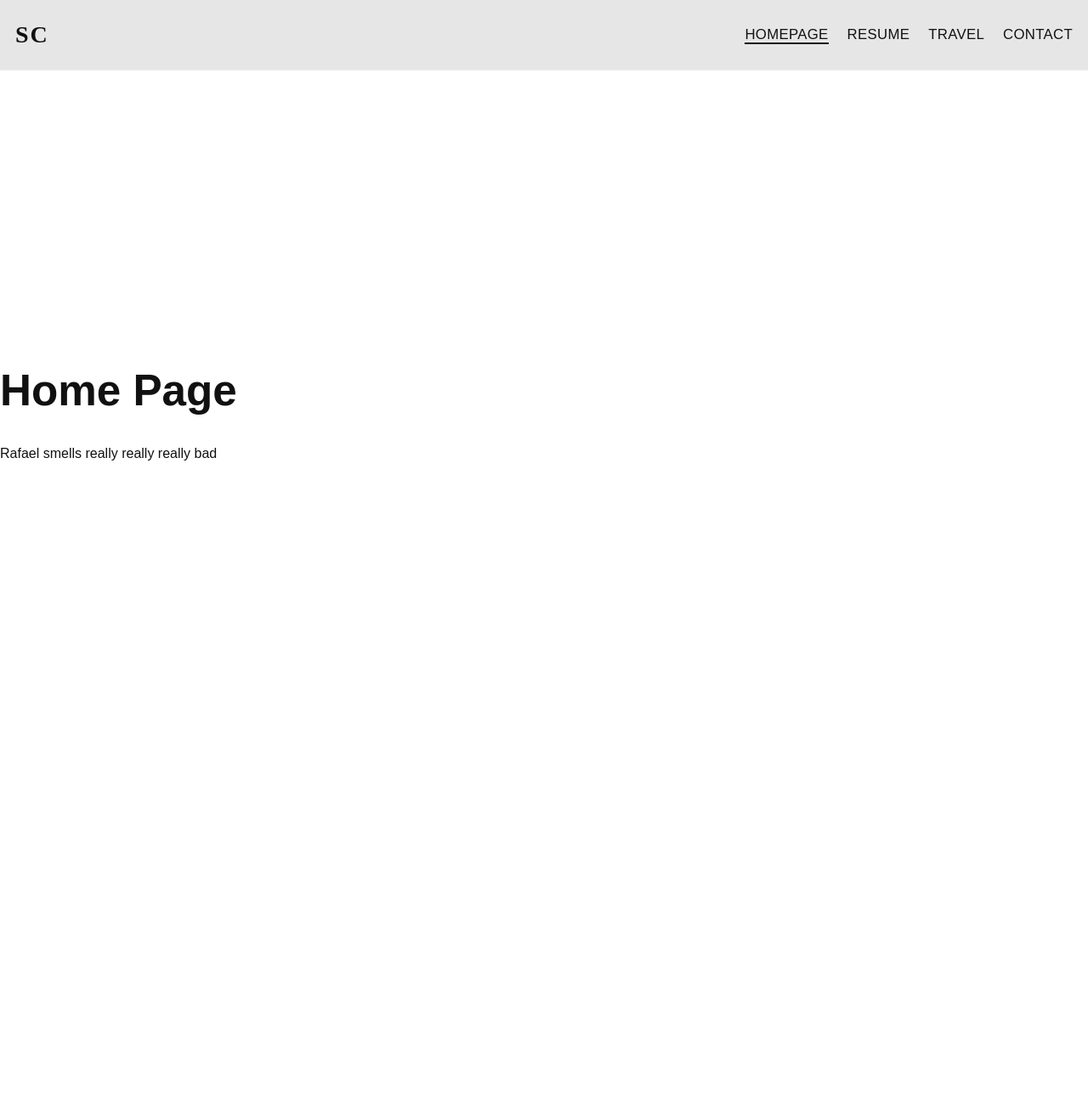
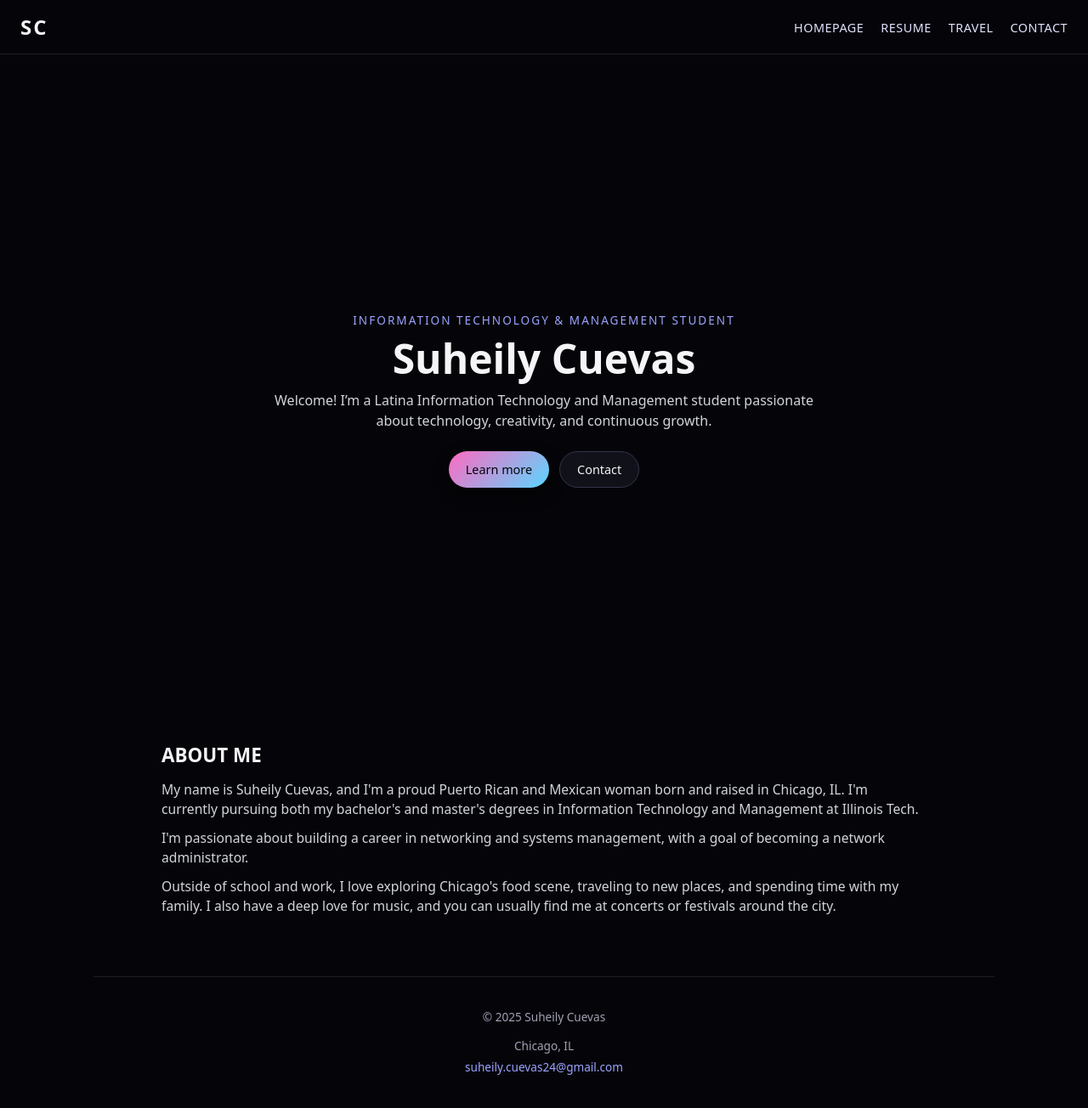
Before and after one commit to scuevas1/portfolio-site, a React (Vite) app: page / in a window 1280 px wide. Shown: the top 1304 px of the page at 85% size. Before the commit the page ends 880 px from the top, so only its background shows below. Built offline with nearby package versions, Linux system fonts and the light colour scheme.

Commit message:
fix: fixing all of my errors. also adding more style to the landing page.

```diff
--- a/src/App.css
+++ b/src/App.css
@@ -1,79 +1,253 @@
-html, body {
+/* ===== Global reset ===== */
+*,
+*::before,
+*::after {
+  box-sizing: border-box;
+}
+
+html,
+body,
+#root {
   margin: 0;
   padding: 0;
-}
-
-html {
-  scroll-behavior: smooth;
+  width: 100%;
+  min-height: 100%;
 }
 
 body {
-  font-family: "Manrope", Arial, sans-serif;
-  color: #111;
-  background: #fff;
-  line-height: 1.5;
-  padding-top: 80px;
+  font-family: system-ui, -apple-system, BlinkMacSystemFont, "Segoe UI", sans-serif;
+  background: #050509;
+  color: #f5f5f7;
+  overflow-x: hidden; /* prevent random horizontal scroll / white space */
 }
 
-img {
-  display: block;
-  max-width: 100%;
-  height: auto;
+/* ===== App layout ===== */
+
+.main-content-wrapper {
+  min-height: 100vh;
+  display: flex;
+  flex-direction: column;
 }
+
+/* Content under navbar */
+.page-content {
+  width: 100%;
+  max-width: 1100px;
+  margin: 0 auto;
+  padding: 96px 20px 40px; /* 96px top = space for fixed navbar */
+}
+
+/* ===== Navbar ===== */
 
 .navbar {
   position: fixed;
   top: 0;
   left: 0;
   right: 0;
-  z-index: 1000;
-  background: #e7e6e6;
-  border-bottom: 1px solid #eee;
+
+  height: 64px;            /* smaller, consistent height */
+  padding: 0 24px;
+
   display: flex;
   align-items: center;
   justify-content: space-between;
   gap: 16px;
-  padding: 20px 18px;
+
+  background: #050509;
+  border-bottom: 1px solid #1c1c26;
+  z-index: 1000;
 }
 
 .initials-logo {
   text-decoration: none;
-  color: #111;
+  color: #f5f5f7;
   letter-spacing: 2px;
-  font-family: "Merriweather", serif;
-  font-weight: 600;
-  font-size: 28px;
+  font-weight: 700;
+  font-size: 24px;
 }
 
 .navbar-links ul {
   list-style: none;
   margin: 0;
   padding: 0;
+
   display: flex;
-  gap: 22px;
+  align-items: center;
+  gap: 20px;
+  flex-wrap: wrap; /* prevents "CONTACT" being cut off */
 }
 
-.navbuttons {
+.navbar-links a {
   text-decoration: none;
-  color: #111;
-  font-size: 1.05rem;
-  letter-spacing: .3px;
+  color: #e1e1ff;
+  font-size: 0.9rem;
+  letter-spacing: 0.5px;
   position: relative;
   padding-bottom: 2px;
 }
 
-.navbuttons::after {
+.navbar-links a::after {
   content: "";
   position: absolute;
   left: 0;
-  bottom: 0px;
+  bottom: 0;
+
   width: 0;
   height: 2px;
-  background: #111;
-  transition: width .18s ease;
+  background: linear-gradient(90deg, #ff6ac1, #5ad7ff);
+  transition: width 0.18s ease;
 }
 
-.navbuttons:hover::after,
-.navbuttons.active::after {
+.navbar-links a:hover::after,
+.navbar-links a.active::after {
   width: 100%;
 }
+
+/* ===== Hero section ===== */
+
+.home-hero {
+  width: 100%;
+  min-height: calc(100vh - 64px); /* fill the screen minus navbar */
+  display: flex;
+  align-items: center;
+  justify-content: center;
+}
+
+.home-hero-inner {
+  width: 100%;
+  text-align: center;
+}
+
+.home-tagline {
+  font-size: 0.85rem;
+  text-transform: uppercase;
+  letter-spacing: 2px;
+  color: #9ca3ff;
+  margin-bottom: 8px;
+}
+
+.home-title {
+  margin: 0 0 10px;
+  font-size: clamp(2.2rem, 4vw, 3rem);
+  font-weight: 700;
+}
+
+.home-sub {
+  margin: 0 auto 24px;
+  max-width: 680px;
+  font-size: 1rem;
+  color: #d1d5db;
+}
+
+/* Buttons */
+
+.home-actions {
+  display: flex;
+  justify-content: center;
+  gap: 12px;
+  flex-wrap: wrap;
+}
+
+.btn-primary,
+.btn-secondary {
+  display: inline-flex;
+  align-items: center;
+  justify-content: center;
+
+  padding: 10px 20px;
+  border-radius: 999px;
+  font-size: 0.9rem;
+  text-decoration: none;
+  cursor: pointer;
+  transition: transform 0.15s ease, box-shadow 0.15s ease, background 0.15s ease,
+    color 0.15s ease;
+}
+
+.btn-primary {
+  background: linear-gradient(135deg, #ff6ac1, #5ad7ff);
+  color: #050509;
+  box-shadow: 0 8px 18px rgba(0, 0, 0, 0.6);
+}
+
+.btn-primary:hover {
+  transform: translateY(-2px);
+  box-shadow: 0 12px 24px rgba(0, 0, 0, 0.7);
+}
+
+.btn-secondary {
+  border: 1px solid #34344a;
+  background: #11111a;
+  color: #f5f5f7;
+}
+
+.btn-secondary:hover {
+  transform: translateY(-2px);
+  background: #181827;
+}
+
+/* ===== About section ===== */
+
+section {
+  padding: 40px 0;
+}
+
+.about-me {
+  max-width: 900px;
+  margin: 0 auto;
+}
+
+.about-title {
+  font-size: 1.4rem;
+  margin: 0 0 12px;
+}
+
+.about-text {
+  font-size: 0.98rem;
+  color: #d1d5db;
+  margin: 0 0 10px;
+}
+
+/* ===== Footer ===== */
+
+.home-footer {
+  padding: 24px 0 32px;
+  border-top: 1px solid #1c1c26;
+  margin-top: 20px;
+}
+
+.copyright {
+  max-width: 900px;
+  margin: 0 auto;
+  text-align: center;
+  font-size: 0.85rem;
+  color: #a1a1b5;
+}
+
+.address p {
+  margin: 4px 0;
+}
+
+.copyright a {
+  color: #9ca3ff;
+  text-decoration: none;
+}
+
+.copyright a:hover {
+  text-decoration: underline;
+}
+
+/* ===== Small screens ===== */
+
+@media (max-width: 600px) {
+  .navbar {
+    padding: 0 16px;
+  }
+
+  .page-content {
+    padding: 80px 16px 32px;
+  }
+
+  .home-sub {
+    font-size: 0.95rem;
+  }
+}
--- a/src/App.jsx
+++ b/src/App.jsx
@@ -1,31 +1,26 @@
-import { useState } from 'react'
-import './App.css'
+import "./App.css";
+import Navbar from "./components/Navbar.jsx";
 
-import Navbar from './components/Navbar.jsx'
+import { BrowserRouter, Routes, Route } from "react-router-dom";
 
-import { BrowserRouter, Routes, Route, Link } from 'react-router-dom';
+import Home from "./pages/home.jsx";
+import Resume from "./pages/resume.jsx";
+import Contact from "./pages/contact.jsx";
+import Travel from "./pages/travel.jsx";
 
-import Home from './pages/home.jsx';
-import Resume from './pages/resume.jsx'
-import Contact from './pages/contact.jsx';
-import Travel from './pages/travel.jsx';
+export default function App() {
+  return (
+    <BrowserRouter>
+      <Navbar />
 
-function App() {
-
-  return (
-
-<BrowserRouter>
-  <div className="main-content-wrapper">
-    <Navbar />
+      <main className="main-wrapper">
         <Routes>
           <Route path="/" element={<Home />} />
+          <Route path="/resume" element={<Resume />} />
           <Route path="/contact" element={<Contact />} />
-      <Route path="/resume" element={<Resume />} />
           <Route path="/travel" element={<Travel />} />
         </Routes>
-  </div>
+      </main>
     </BrowserRouter>
-  )
+  );
 }
-
-export default App
--- a/src/components/Navbar.jsx
+++ b/src/components/Navbar.jsx
@@ -1,9 +1,7 @@
-import { Link, useLocation } from "react-router-dom";
+import { Link } from "react-router-dom";
 import "../App.css";
 
 export default function Navbar() {
-  const { pathname } = useLocation();
-
   return (
     <nav className="navbar" id="navbar">
       <div>
@@ -12,41 +10,10 @@ export default function Navbar() {
 
       <div className="navbar-links">
         <ul>
-          <li>
-            <Link
-              to="/"
-              className={pathname === "/" ? "active navbuttons" : "navbuttons"}
-            >
-              HOMEPAGE
-            </Link>
-          </li>
-
-          <li>
-            <Link
-              to="/resume"
-              className={pathname === "/resume" ? "active navbuttons" : "navbuttons"}
-            >
-              RESUME
-            </Link>
-          </li>
-
-          <li>
-            <Link
-              to="/travel"
-              className={pathname === "/travel" ? "active navbuttons" : "navbuttons"}
-            >
-              TRAVEL
-            </Link>
-          </li>
-
-          <li>
-            <Link
-              to="/contact"
-              className={pathname === "/contact" ? "active navbuttons" : "navbuttons"}
-            >
-              CONTACT
-            </Link>
-          </li>
+          <li><Link to="/" className="navbuttons">HOMEPAGE</Link></li>
+          <li><Link to="/resume" className="navbuttons">RESUME</Link></li>
+          <li><Link to="/travel" className="navbuttons">TRAVEL</Link></li>
+          <li><Link to="/contact" className="navbuttons">CONTACT</Link></li>
         </ul>
       </div>
     </nav>
--- a/src/pages/home.jsx
+++ b/src/pages/home.jsx
@@ -1,12 +1,56 @@
+// src/pages/home.jsx
+export default function Home() {
+  return (
+    <main className="page-content">
+      <header className="home-hero" id="top">
+        <div className="home-hero-inner">
+          <p className="home-tagline">Information Technology &amp; Management Student</p>
 
+          <h1 className="home-title">Suheily Cuevas</h1>
 
+          <p className="home-sub">
+            Welcome! I’m a Latina Information Technology and Management student
+            passionate about technology, creativity, and continuous growth.
+          </p>
 
-export default function Home(){
+          <div className="home-actions">
+            <a href="#about" className="btn-primary">Learn more</a>
+            <a href="/contact" className="btn-secondary">Contact</a>
+          </div>
+        </div>
+      </header>
 
-    return(
-        <div className="index-page">
-            <h1>Home Page</h1>
-            <p>Rafael smells really really really bad</p>
+      <section className="about-me" id="about">
+        <h2 className="about-title">ABOUT ME</h2>
+        <p className="about-text">
+          My name is Suheily Cuevas, and I'm a proud Puerto Rican and Mexican woman
+          born and raised in Chicago, IL. I'm currently pursuing both my bachelor's
+          and master's degrees in Information Technology and Management at Illinois Tech.
+        </p>
+        <p className="about-text">
+          I'm passionate about building a career in networking and systems management,
+          with a goal of becoming a network administrator.
+        </p>
+        <p className="about-text">
+          Outside of school and work, I love exploring Chicago's food scene, traveling
+          to new places, and spending time with my family. I also have a deep love for
+          music, and you can usually find me at concerts or festivals around the city.
+        </p>
+      </section>
+
+      <footer className="home-footer">
+        <div className="copyright">
+          <p>© 2025 Suheily Cuevas</p>
+          <div className="address">
+            <p>Chicago, IL</p>
+            <p>
+              <a href="mailto:suheily.cuevas24@gmail.com">
+                suheily.cuevas24@gmail.com
+              </a>
+            </p>
+          </div>
         </div>
-    )
+      </footer>
+    </main>
+  );
 }
```
Lines whose indentation alone changed are shown as unchanged.
